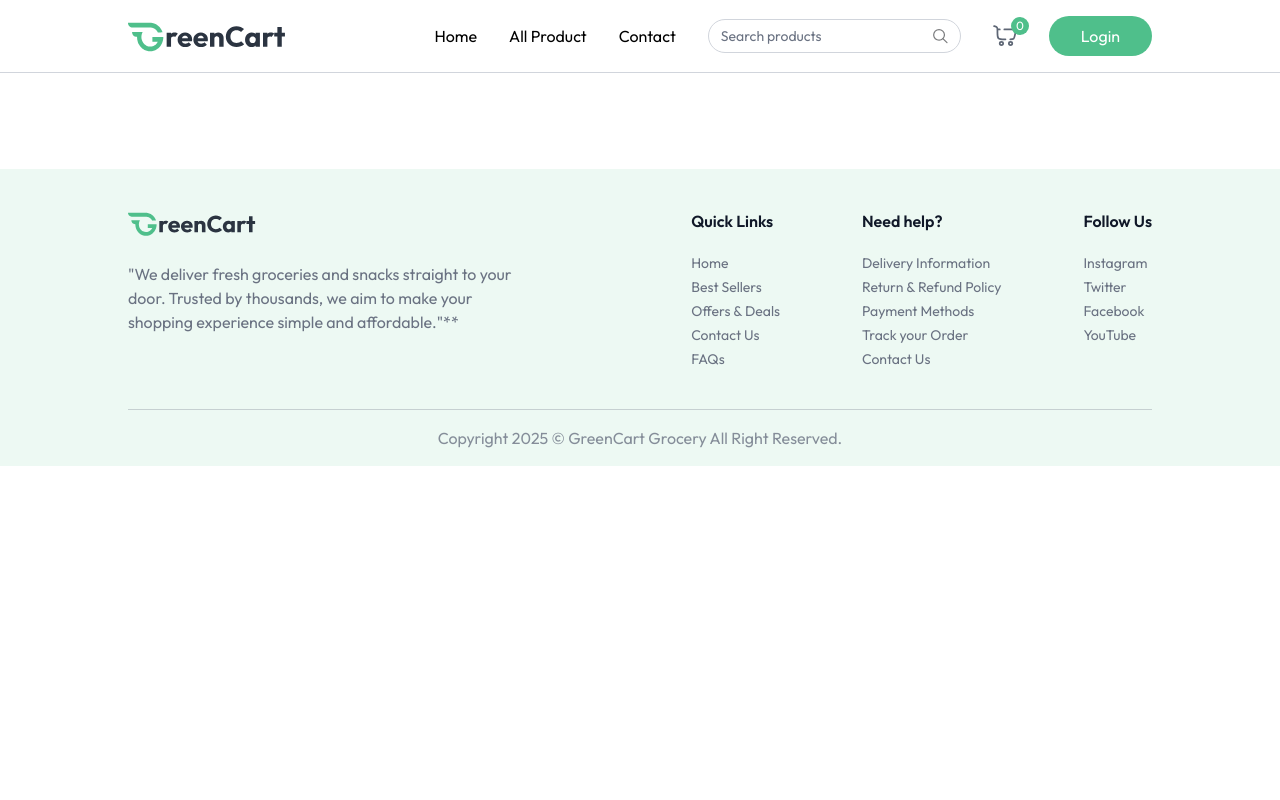
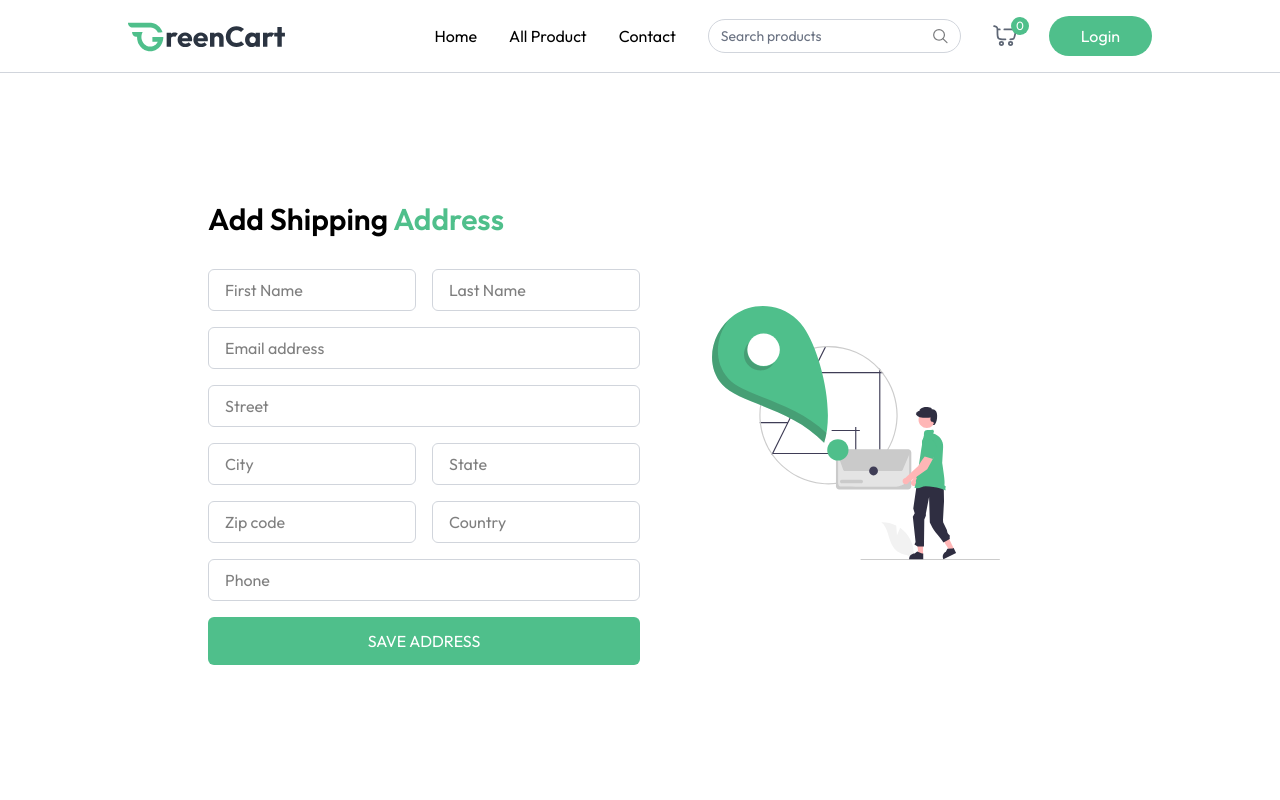
Before and after one commit to GyanendraYadav7715/Grocery_E-cmmerce, a React (Vite) app in the folder client/: page /add-address in a window 1280 px wide. Shown: the top 800 px of the page. Built offline with nearby package versions, Linux system fonts and the light colour scheme.

Commit message:
add address page is doen

```diff
--- a/client/src/App.jsx
+++ b/client/src/App.jsx
@@ -9,6 +9,7 @@ import AllProducts from "./pages/AllProducts";
 import ProductCategory from "./pages/ProductCategory";
 import ProductDetails from "./pages/ProductDetails";
 import Cart from "./pages/Cart";
+import AddAddress from "./pages/AddAddress";
 const App = () => {
   const isSellerPath = useLocation().pathname.includes("seller");
   const { showUserLogin } = useAppContext();
@@ -26,6 +27,7 @@ const App = () => {
           <Route path="/products/:category" element={<ProductCategory />} />
           <Route path="/products/:category/:id" element={<ProductDetails />} />
           <Route path="/cart" element={<Cart />} />
+          <Route path="/add-address" element={<AddAddress />} />
         </Routes>
       </div>
       {!isSellerPath && <Footer />}
--- /dev/null
+++ b/client/src/components/InputField.jsx
@@ -0,0 +1,15 @@
+// components/InputField.jsx
+const InputField = ({ name, value, onChange, placeholder }) => {
+  return (
+    <input
+      type="text"
+      name={name}
+      value={value}
+      onChange={onChange}
+      placeholder={placeholder}
+      className="w-full border border-gray-300 px-4 py-2 rounded-md focus:outline-none focus:ring-2 focus:ring-primary"
+    />
+  );
+};
+
+export default InputField;
--- /dev/null
+++ b/client/src/pages/AddAddress.jsx
@@ -0,0 +1,117 @@
+import { useState } from "react";
+import InputField from "../components/InputField";
+import { assets } from "../assets/assets";
+
+const AddAddress = () => {
+  const [formData, setFormData] = useState({
+    firstName: "",
+    lastName: "",
+    email: "",
+    street: "",
+    city: "",
+    state: "",
+    zip: "",
+    country: "",
+    phone: "",
+  });
+
+  const handleChange = (e) => {
+    const { name, value } = e.target;
+    setFormData((prev) => ({ ...prev, [name]: value }));
+  };
+
+  const handleSubmit = (e) => {
+    e.preventDefault();
+    console.log("Saved address:", formData);
+  };
+
+  return (
+    <div className="min-h-[90vh] flex flex-col md:flex-row justify-between items-center px-6 md:px-20 py-10 bg-white">
+      {/* Form Section */}
+      <div className="md:w-1/2 w-full">
+        <h1 className="text-3xl font-semibold mb-8">
+          Add Shipping <span className="text-primary">Address</span>
+        </h1>
+        <form className="space-y-4" onSubmit={handleSubmit}>
+          <div className="grid grid-cols-1 md:grid-cols-2 gap-4">
+            <InputField
+              name="firstName"
+              value={formData.firstName}
+              onChange={handleChange}
+              placeholder="First Name"
+            />
+            <InputField
+              name="lastName"
+              value={formData.lastName}
+              onChange={handleChange}
+              placeholder="Last Name"
+            />
+          </div>
+          <InputField
+            name="email"
+            value={formData.email}
+            onChange={handleChange}
+            placeholder="Email address"
+          />
+          <InputField
+            name="street"
+            value={formData.street}
+            onChange={handleChange}
+            placeholder="Street"
+          />
+          <div className="grid grid-cols-1 md:grid-cols-2 gap-4">
+            <InputField
+              name="city"
+              value={formData.city}
+              onChange={handleChange}
+              placeholder="City"
+            />
+            <InputField
+              name="state"
+              value={formData.state}
+              onChange={handleChange}
+              placeholder="State"
+            />
+          </div>
+          <div className="grid grid-cols-1 md:grid-cols-2 gap-4">
+            <InputField
+              name="zip"
+              value={formData.zip}
+              onChange={handleChange}
+              placeholder="Zip code"
+            />
+            <InputField
+              name="country"
+              value={formData.country}
+              onChange={handleChange}
+              placeholder="Country"
+            />
+          </div>
+          <InputField
+            name="phone"
+            value={formData.phone}
+            onChange={handleChange}
+            placeholder="Phone"
+          />
+          <button
+            type="submit"
+            className="w-full bg-primary text-white py-3 rounded-md hover:bg-primary-dull transition cursor-pointer"
+          >
+            SAVE ADDRESS
+          </button>
+        </form>
+      </div>
+
+      {/* Illustration */}
+      <div className="hidden md:flex w-1/2 justify-center">
+        <img
+          src={assets.add_address_iamge}
+          alt="Address Illustration"
+          className="w-2/3"
+        />
+      </div>
+    </div>
+  );
+};
+
+export default AddAddress;
```
